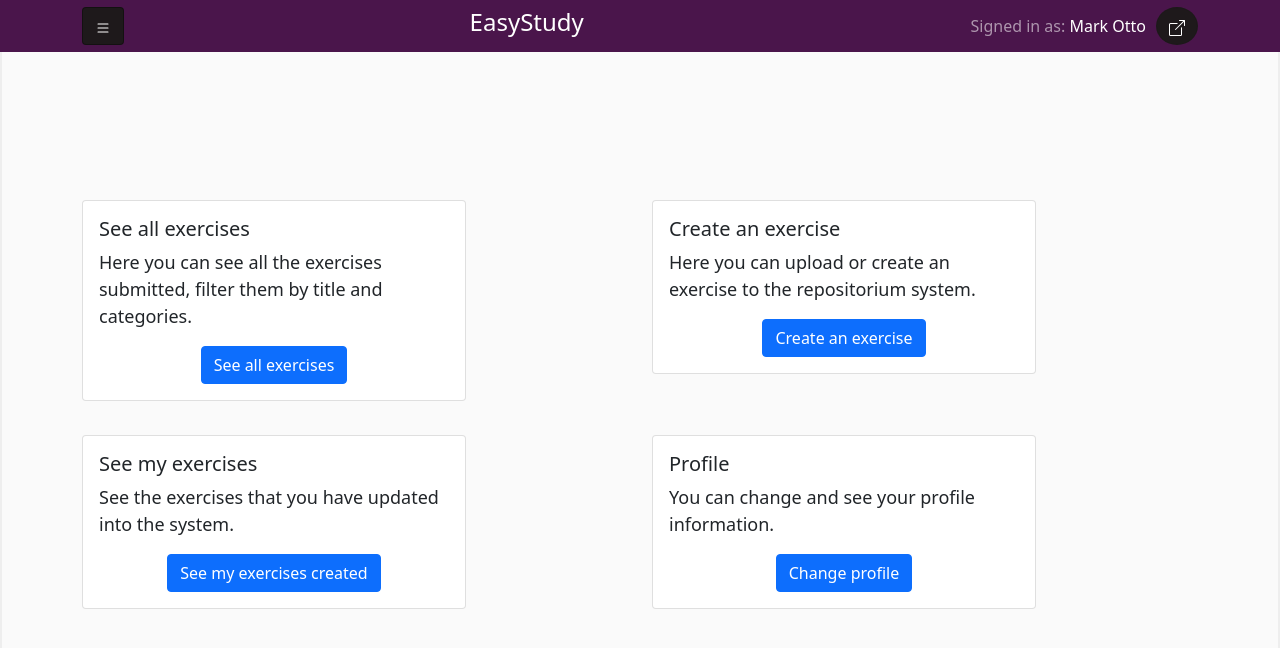
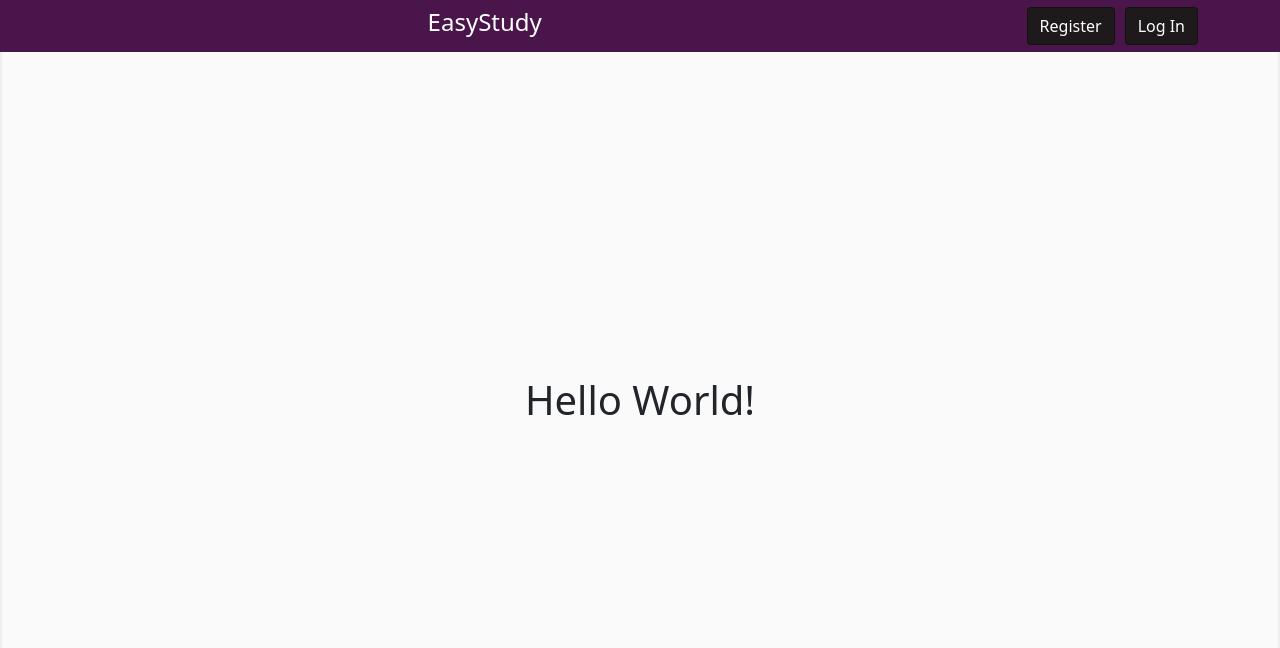
Before and after one commit to joacocruz6/easy_study, a React (Create React App) app: page / in a window 1280 px wide. Shown: the top 648 px of the page. Built offline with nearby package versions, Linux system fonts and the light colour scheme.

Commit message:
feat(authentication): create authenticated and non authenticated apps

```diff
--- a/src/App.js
+++ b/src/App.js
@@ -11,42 +11,50 @@ import LoginPage from "./components/LoginPage/LoginPage";
 import Profile from "./components/Profile/Profile";
 import ChangePasswordForm from "./components/ChangePasswordForm/ChangePasswordForm";
 import CreateAccountForm from "./components/CreateAccount/CreateAccount";
-const Main = () => {
-	return (
-		<div className="main">
-			<BrowserRouter>
-				<Routes>
+import AnonymousLanding from "./components/AnonymousLanding/AnonymousLanding";
+
+const Main = (props) => {
+	const isAuthenticated = props.isAuthenticated;
+	let routes = (
+		<>
+			<Route path="/" element={<AnonymousLanding />}></Route>
+			<Route path="account/create" element={<CreateAccountForm />} />
+			<Route path="login" element={<LoginPage />} />
+		</>
+	);
+	if (isAuthenticated) {
+		routes = (
+			<>
 				<Route path="/" element={<HomePage />} />
 				<Route path="exercises">
 					<Route path="create" element={<CreateForm />} />
 					<Route path="all" element={<ExerciseList />} />
-						<Route
-							path=":exercise_uuid"
-							element={<ExerciseDetail />}
-						/>
+					<Route path=":exercise_uuid" element={<ExerciseDetail />} />
 					<Route path="my_exercises" element={<ExerciseList />} />
 				</Route>
-					<Route path="login" element={<LoginPage />} />
 				<Route path="profile" element={<Profile />} />
 				<Route
 					path="change_password"
 					element={<ChangePasswordForm />}
 				/>
-					<Route
-						path="account/create"
-						element={<CreateAccountForm />}
-					/>
-				</Routes>
+			</>
+		);
+	}
+	return (
+		<div className="main">
+			<BrowserRouter>
+				<Routes>{routes}</Routes>
 			</BrowserRouter>
 		</div>
 	);
 };
 
 function App() {
+	const isAuthenticated = false;
 	return (
 		<div className="App">
-			<Navigation />
-			<Main />
+			<Navigation isAuthenticated={isAuthenticated} />
+			<Main isAuthenticated={isAuthenticated} />
 		</div>
 	);
 }
--- /dev/null
+++ b/src/components/AnonymousLanding/AnonymousLanding.jsx
@@ -0,0 +1,5 @@
+import React from "react";
+
+const AnonymousLanding = () => <h1>Hello World!</h1>;
+
+export default AnonymousLanding;
--- a/src/components/Navbar/Navbar.jsx
+++ b/src/components/Navbar/Navbar.jsx
@@ -3,12 +3,38 @@ import Container from "react-bootstrap/Container";
 import "./Navbar.css";
 import NavigationMenu from "./NavigationMenu/NavigationMenu.jsx";
 import NavigationLogout from "./NavigationMenu/NavigationLogout/NavigationLogout.jsx";
-const Navigation = () => {
+import NavigationLogIn from "./NavigationMenu/NavigationLogIn/NavigationLogIn";
+import NavigationRegister from "./NavigationMenu/NavigationRegister/NavigationRegister";
+
+const NavbarProfile = (props) => {
+	const isAuthenticated = props.isAuthenticated;
+	if (isAuthenticated) {
+		return (
+			<>
+				<Navbar.Text>
+					Signed in as: <span className="user_text">Mark Otto</span>
+				</Navbar.Text>
+				<NavigationLogout />
+			</>
+		);
+	}
+	return (
+		<>
+			<NavigationRegister />
+			<NavigationLogIn />
+		</>
+	);
+};
+
+const Navigation = (props) => {
+	const isAuthenticated = props.isAuthenticated;
+	const menu = isAuthenticated ? <NavigationMenu /> : "";
+
 	return (
 		<>
 			<Navbar className="navigation" fixed="top" variant="dark">
 				<Container>
-					<NavigationMenu />
+					{menu}
 					<Navbar.Toggle />
 					<Navbar.Collapse style={{ "padding-left": "27vw" }}>
 						<Navbar.Brand href="/">
@@ -16,11 +42,7 @@ const Navigation = () => {
 						</Navbar.Brand>
 					</Navbar.Collapse>
 					<Navbar.Collapse className="justify-content-end">
-						<Navbar.Text>
-							Signed in as:{" "}
-							<span className="user_text">Mark Otto</span>
-						</Navbar.Text>
-						<NavigationLogout />
+						<NavbarProfile isAuthenticated={isAuthenticated} />
 					</Navbar.Collapse>
 				</Container>
 			</Navbar>
--- /dev/null
+++ b/src/components/Navbar/NavigationMenu/NavigationLogIn/NavigationLogIn.jsx
@@ -0,0 +1,13 @@
+import React from "react";
+import Button from "react-bootstrap/Button";
+import "../../../../utils/navigation_button.css";
+
+const NavigationLogIn = () => (
+	<>
+		<Button href="/login" className="menu_button">
+			Log In
+		</Button>
+	</>
+);
+
+export default NavigationLogIn;
--- /dev/null
+++ b/src/components/Navbar/NavigationMenu/NavigationRegister/NavigationRegister.jsx
@@ -0,0 +1,13 @@
+import React from "react";
+import Button from "react-bootstrap/Button";
+import "../../../../utils/navigation_button.css";
+
+const NavigationRegister = () => (
+	<div style={{ padding: "10px" }}>
+		<Button href="/account/create" className="menu_button">
+			Register
+		</Button>
+	</div>
+);
+
+export default NavigationRegister;
--- /dev/null
+++ b/src/utils/navigation_button.css
@@ -0,0 +1,17 @@
+.menu_button {
+	background-color: #1d1a1af3;
+	color: #ffffff;
+	border-color: #131111f3;
+}
+.menu_button:hover {
+	background-color: #2b0b2c;
+	color: #ffffff;
+	border-color: #2a0b2b;
+}
+.menu_button:focus {
+	background-color: #340e35;
+	color: #ffffff;
+	border-color: #2f0d30;
+	outline-color: #280a29;
+	box-shadow: none;
+}
```
Lines whose indentation alone changed are shown as unchanged.
